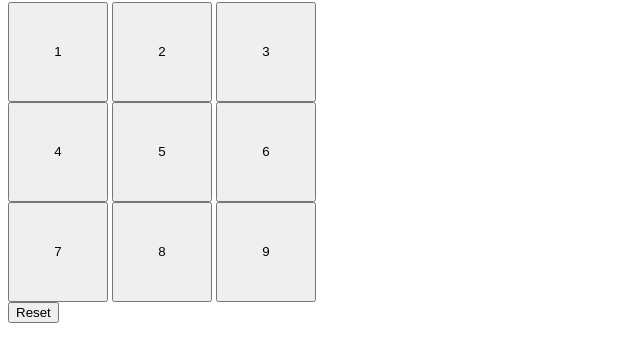
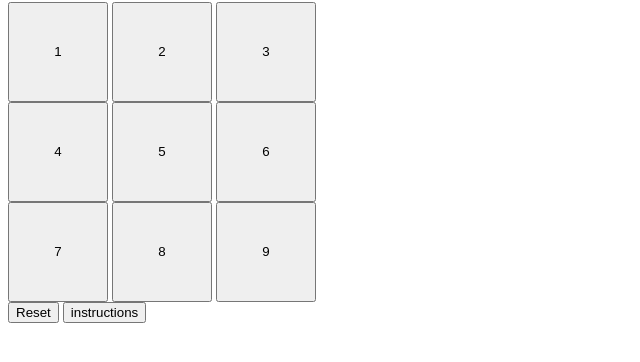
Before and after one commit to cailinshaffer/Memory-Game, a plain HTML site: page index.html in a window 1280 px wide. Shown: the part 78-440 px from the top of the page, without its empty margins (0-640 px from the left). Drawn offline with Linux system fonts and the light colour scheme.

Commit message:
initial html

```diff
--- a/index.html
+++ b/index.html
@@ -32,6 +32,7 @@
                 <button class="tile" id="tile-9">9</button>
             </div>
             <button class="reset">Reset</button>
+            <button class="instructions">instructions</button>
         </div>
 </body>
 </html>
```
